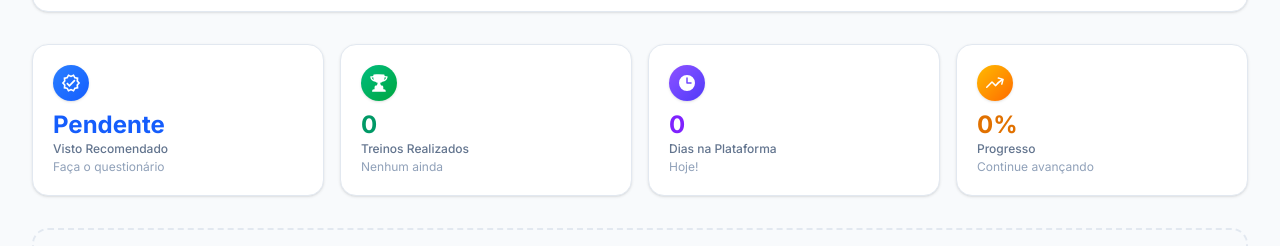
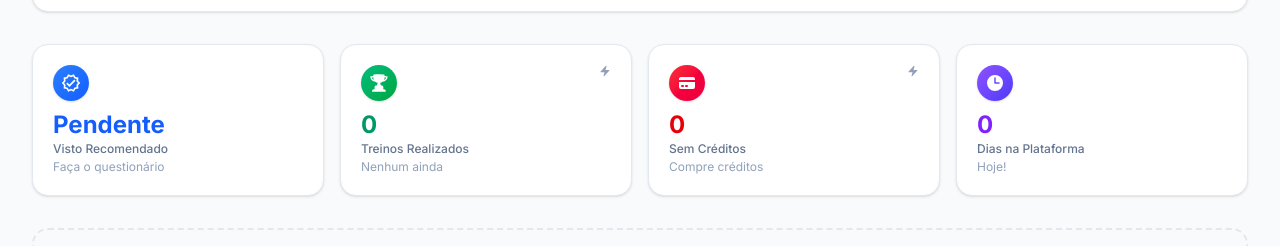
Before and after one commit to thiagosngouvea/guia-imigracao, a Next.js app: page /dashboard in a window 1280 px wide. Shown: the part 379-625 px from the top of the page. Built offline with nearby package versions, Linux system fonts and the light colour scheme; no server answers; the database is empty; sample sign-in values are in the browser's storage.

Commit message:
feat: implement login page with conditional upsell for credit purchases and dashboard stub

```diff
--- a/src/pages/dashboard.tsx
+++ b/src/pages/dashboard.tsx
@@ -14,6 +14,7 @@ import {
   HiAcademicCap,
   HiDocumentText,
   HiCheckCircle,
+  HiCreditCard,
 } from 'react-icons/hi';
 import {
   HiMapPin,
@@ -27,6 +28,7 @@ import {
   HiGlobeAmericas,
   HiMiniArrowTrendingUp,
   HiMiniClock,
+  HiBolt,
 } from 'react-icons/hi2';
 import {
   MdOutlineVerified,
@@ -366,6 +368,7 @@ export default function Dashboard() {
                 icon: <MdOutlineVerified className="w-5 h-5" />,
                 iconBg: 'from-blue-500 to-blue-600',
                 valueCls: 'text-blue-600',
+                href: undefined as string | undefined,
               },
               {
                 label: 'Treinos Realizados',
@@ -374,6 +377,28 @@ export default function Dashboard() {
                 icon: <HiTrophy className="w-5 h-5" />,
                 iconBg: 'from-emerald-500 to-green-600',
                 valueCls: 'text-emerald-600',
+                href: '/treinamento' as string | undefined,
+              },
+              {
+                label: isAdmin ? 'Créditos' : credits > 10 ? 'Créditos' : credits > 0 ? 'Créditos (baixo)' : 'Sem Créditos',
+                value: isAdmin ? '∞' : credits,
+                sub: isAdmin ? 'Acesso admin' : credits > 10 ? 'Saldo saudável' : credits > 0 ? 'Compre mais em breve' : 'Compre créditos',
+                icon: <HiCreditCard className="w-5 h-5" />,
+                iconBg: isAdmin
+                  ? 'from-violet-500 to-purple-600'
+                  : credits > 10
+                  ? 'from-teal-500 to-cyan-600'
+                  : credits > 0
+                  ? 'from-amber-400 to-orange-500'
+                  : 'from-red-500 to-rose-600',
+                valueCls: isAdmin
+                  ? 'text-violet-600'
+                  : credits > 10
+                  ? 'text-teal-600'
+                  : credits > 0
+                  ? 'text-amber-600'
+                  : 'text-red-600',
+                href: isAdmin ? undefined : '/comprar-creditos' as string | undefined,
               },
               {
                 label: 'Dias na Plataforma',
@@ -382,27 +407,32 @@ export default function Dashboard() {
                 icon: <HiMiniClock className="w-5 h-5" />,
                 iconBg: 'from-violet-500 to-indigo-600',
                 valueCls: 'text-violet-600',
+                href: undefined as string | undefined,
               },
-              {
-                label: 'Progresso',
-                value: `${progress}%`,
-                sub: progress >= 80 ? 'Quase lá!' : progress >= 50 ? 'Bom ritmo' : 'Continue avançando',
-                icon: <HiMiniArrowTrendingUp className="w-5 h-5" />,
-                iconBg: 'from-amber-400 to-orange-500',
-                valueCls: 'text-amber-600',
-              },
-            ].map((stat, i) => (
-              <div key={i} className="bg-white border border-slate-200 rounded-2xl p-5 shadow-sm hover:shadow-md transition-shadow duration-200">
+            ].map((stat, i) => {
+              const cardContent = (
+                <div key={i} className={`bg-white border border-slate-200 rounded-2xl p-5 shadow-sm hover:shadow-md transition-shadow duration-200 ${stat.href ? 'cursor-pointer hover:-translate-y-0.5 transition-transform' : ''}`}>
                   <div className="flex items-start justify-between mb-3">
                     <div className={`p-2 rounded-xl bg-gradient-to-br ${stat.iconBg} text-white shadow-sm`}>
                       {stat.icon}
                     </div>
+                    {stat.href && (
+                      <span className="text-xs text-slate-400 flex items-center gap-0.5 hover:text-blue-600 transition-colors">
+                        <HiBolt className="w-3 h-3" />
+                      </span>
+                    )}
                   </div>
                   <p className={`text-2xl font-bold ${stat.valueCls} leading-none mb-1`}>{stat.value}</p>
                   <p className="text-xs font-medium text-slate-500">{stat.label}</p>
                   <p className="text-xs text-slate-400 mt-0.5">{stat.sub}</p>
                 </div>
-            ))}
+              );
+              return stat.href ? (
+                <Link key={i} href={stat.href}>{cardContent}</Link>
+              ) : (
+                <div key={i}>{cardContent}</div>
+              );
+            })}
           </div>
 
           {/* ── Trilha Banner ────────────────────────────────────── */}
--- a/src/pages/login.tsx
+++ b/src/pages/login.tsx
@@ -5,8 +5,9 @@ import { Layout } from '../components/layout/Layout';
 import { Button } from '../components/ui/Button';
 import { Input } from '../components/ui/Input';
 import { signIn, signInWithGoogle } from '../lib/auth';
-import { HiMail, HiLockClosed } from 'react-icons/hi';
-import { HiArrowRight } from 'react-icons/hi2';
+import { HiMail, HiLockClosed, HiCheckCircle, HiShieldCheck } from 'react-icons/hi';
+import { HiArrowRight, HiBolt, HiSparkles } from 'react-icons/hi2';
+import { CREDIT_PACKAGES, formatPrice } from '../lib/stripe';
 
 const GoogleIcon = () => (
   <svg className="w-4 h-4" viewBox="0 0 24 24" fill="none">
@@ -23,6 +24,10 @@ export default function Login() {
   const [isGoogleLoading, setIsGoogleLoading] = useState(false);
   const [errors, setErrors] = useState<Record<string, string>>({});
   const router = useRouter();
+
+  // Detecta se o usuário está logando para comprar créditos
+  const nextUrl = router.query.next as string | undefined;
+  const isBuyingCredits = nextUrl === '/comprar-creditos' || router.query.buy === 'credits';
 
   const handleSubmit = async (e: React.FormEvent) => {
     e.preventDefault();
@@ -60,10 +65,80 @@ export default function Login() {
     if (errors[e.target.name]) setErrors(prev => ({ ...prev, [e.target.name]: '' }));
   };
 
+  const highlightedPackages = Object.values(CREDIT_PACKAGES).filter(p => ['starter', 'popular', 'pro'].includes(p.id));
+
   return (
     <Layout showHeader={false}>
       <div className="min-h-screen flex">
-        {/* Left panel — branding */}
+        {/* Left panel — branding or credits upsell */}
+        {isBuyingCredits ? (
+          // ── Painel especial: comprar créditos ──────────────────────
+          <div className="hidden lg:flex flex-col justify-between w-1/2 bg-gradient-to-br from-amber-500 via-orange-500 to-rose-600 p-12 text-white relative overflow-hidden">
+            <div className="absolute inset-0" style={{
+              backgroundImage: 'radial-gradient(circle at 10% 90%, rgba(0,0,0,0.2), transparent 50%), radial-gradient(circle at 90% 10%, rgba(255,255,255,0.1), transparent 40%)'
+            }} />
+            {/* Floating blobs */}
+            <div className="absolute top-16 right-8 w-32 h-32 bg-white/10 rounded-full blur-2xl" />
+            <div className="absolute bottom-24 left-4 w-48 h-48 bg-black/10 rounded-full blur-3xl" />
+
+            <div className="relative">
+              <div className="mb-8">
+                <div className="inline-block bg-white rounded-2xl px-4 py-3 shadow-lg">
+                  <img src="/logo.png" alt="MoveEasy Immigration" className="h-14 w-auto object-contain" />
+                </div>
+              </div>
+              <div className="inline-flex items-center gap-2 bg-white/20 backdrop-blur-sm border border-white/30 rounded-full px-4 py-1.5 text-sm font-semibold mb-5">
+                <HiSparkles className="w-4 h-4" /> Compra única · Sem assinatura
+              </div>
+              <h2 className="text-4xl font-bold leading-tight mb-3">
+                Compre créditos e<br />treine quando quiser
+              </h2>
+              <p className="text-amber-100 text-base leading-relaxed mb-8">
+                Sem mensalidades. Seus créditos não expiram. Use no seu ritmo.
+              </p>
+
+              {/* Mini cards dos pacotes */}
+              <div className="space-y-3">
+                {highlightedPackages.map((pkg) => (
+                  <div
+                    key={pkg.id}
+                    className={`flex items-center justify-between rounded-2xl px-4 py-3 border transition-all ${
+                      pkg.highlight
+                        ? 'bg-white text-slate-900 border-white shadow-lg'
+                        : 'bg-white/15 backdrop-blur-sm border-white/25 text-white'
+                    }`}
+                  >
+                    <div className="flex items-center gap-3">
+                      <span className="text-xl">{pkg.emoji}</span>
+                      <div>
+                        <p className={`font-bold text-sm ${pkg.highlight ? 'text-slate-900' : 'text-white'}`}>{pkg.name}</p>
+                        <p className={`text-xs ${pkg.highlight ? 'text-slate-500' : 'text-amber-100'}`}>{pkg.totalCredits} créditos{pkg.bonusCredits > 0 ? ` (+${pkg.bonusCredits} bônus)` : ''}</p>
+                      </div>
+                    </div>
+                    <div className="text-right">
+                      <p className={`font-black text-base ${pkg.highlight ? 'text-amber-600' : 'text-white'}`}>{formatPrice(pkg.price)}</p>
+                      {pkg.highlight && <span className="text-xs bg-blue-100 text-blue-700 font-bold px-2 py-0.5 rounded-full">⭐ Popular</span>}
+                    </div>
+                  </div>
+                ))}
+              </div>
+            </div>
+
+            {/* Trust badges */}
+            <div className="relative mt-8 space-y-2">
+              {[
+                { icon: <HiShieldCheck className="w-4 h-4" />, text: 'Pagamento seguro via Stripe' },
+                { icon: <HiCheckCircle className="w-4 h-4" />, text: 'Créditos sem prazo de validade' },
+                { icon: <HiBolt className="w-4 h-4" />, text: 'Disponível imediatamente após a compra' },
+              ].map((b, i) => (
+                <div key={i} className="flex items-center gap-2 text-amber-100 text-sm">
+                  {b.icon} {b.text}
+                </div>
+              ))}
+            </div>
+          </div>
+        ) : (
+          // ── Painel padrão: branding ─────────────────────────────
           <div className="hidden lg:flex flex-col justify-between w-1/2 bg-gradient-to-br from-slate-900 via-blue-950 to-indigo-950 p-12 text-white relative overflow-hidden">
             <div className="absolute inset-0 opacity-20" style={{
               backgroundImage: 'radial-gradient(circle at 20% 80%, #3B82F6, transparent 50%), radial-gradient(circle at 80% 20%, #6366F1, transparent 40%)'
@@ -99,15 +174,33 @@ export default function Login() {
               ))}
             </div>
           </div>
+        )}
 
         {/* Right panel — form */}
         <div className="flex-1 flex items-center justify-center px-6 py-12 bg-white">
           <div className="w-full max-w-sm animate-fade-in">
+            {/* Banner contextual quando comprando créditos */}
+            {isBuyingCredits && (
+              <div className="mb-6 bg-gradient-to-r from-amber-50 to-orange-50 border border-amber-200 rounded-2xl p-4">
+                <div className="flex items-center gap-2 mb-1">
+                  <span className="text-lg">💳</span>
+                  <p className="font-bold text-amber-900 text-sm">Entre para comprar créditos</p>
+                </div>
+                <p className="text-amber-700 text-xs leading-relaxed">
+                  Faça login na sua conta para finalizar a compra dos seus créditos.
+                </p>
+              </div>
+            )}
             <div className="mb-8">
-              <h1 className="text-2xl font-bold text-slate-900 mb-1">Bem-vindo de volta</h1>
+              <h1 className="text-2xl font-bold text-slate-900 mb-1">
+                {isBuyingCredits ? 'Entre na sua conta' : 'Bem-vindo de volta'}
+              </h1>
               <p className="text-slate-500 text-sm">
                 Não tem uma conta?{' '}
-                <Link href="/cadastro" className="text-blue-600 font-medium hover:text-blue-700 transition-colors">
+                <Link
+                  href={isBuyingCredits ? `/cadastro?next=${encodeURIComponent('/comprar-creditos')}` : '/cadastro'}
+                  className="text-blue-600 font-medium hover:text-blue-700 transition-colors"
+                >
                   Cadastre-se grátis
                 </Link>
               </p>
```
Lines whose indentation alone changed are shown as unchanged.
